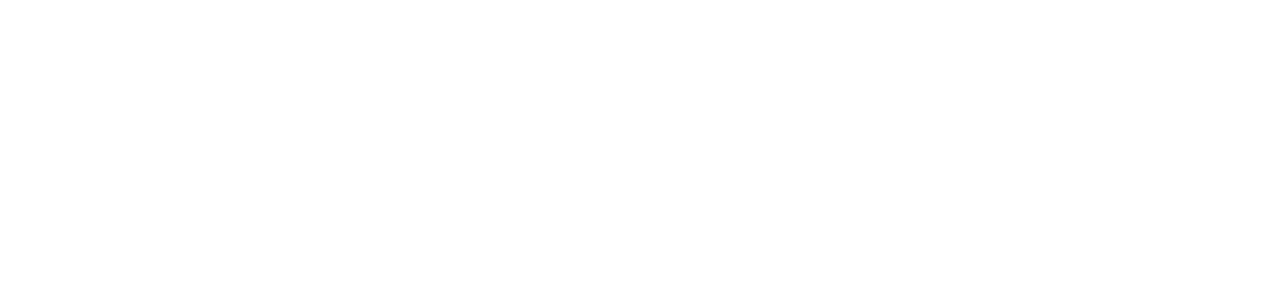
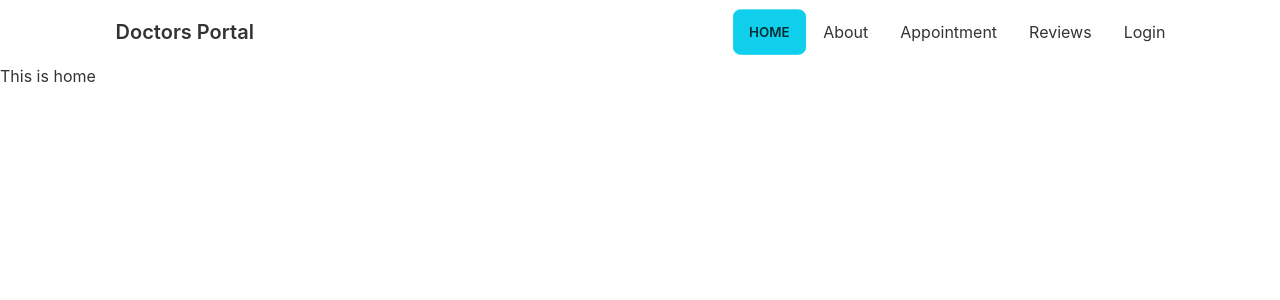
Before and after one commit to ibrahimkhalil188/doctors-portal, a React (Create React App) app: page / in a window 1280 px wide. Shown: the top 300 px of the page. Built offline with nearby package versions, Linux system fonts and the light colour scheme.

Commit message:
navbar added

```diff
--- a/public/index.html
+++ b/public/index.html
@@ -2,19 +2,19 @@
 <html lang="en">
   <head>
     <meta charset="utf-8" />
-    <link rel="icon" href="%PUBLIC_URL%/favicon.ico" />
+    <Link rel="icon" href="%PUBLIC_URL%/favicon.ico" />
     <meta name="viewport" content="width=device-width, initial-scale=1" />
     <meta name="theme-color" content="#000000" />
     <meta
       name="description"
       content="Web site created using create-react-app"
     />
-    <link rel="apple-touch-icon" href="%PUBLIC_URL%/logo192.png" />
+    <Link rel="apple-touch-icon" href="%PUBLIC_URL%/logo192.png" />
     <!--
       manifest.json provides metadata used when your web app is installed on a
       user's mobile device or desktop. See https://developers.google.com/web/fundamentals/web-app-manifest/
     -->
-    <link rel="manifest" href="%PUBLIC_URL%/manifest.json" />
+    <Link rel="manifest" href="%PUBLIC_URL%/manifest.json" />
     <!--
       Notice the use of %PUBLIC_URL% in the tags above.
       It will be replaced with the URL of the `public` folder during the build.
--- a/src/App.js
+++ b/src/App.js
@@ -1,10 +1,19 @@
+import { Route, Routes } from 'react-router-dom';
 import './App.css';
+import About from './Pages/About/About';
+import Home from './Pages/Home/Home';
+import Navbar from './Pages/Shared/Navbar';
 
 function App() {
   return (
-    <div className="App">
-
-    </div>
+    <div>
+      <Navbar></Navbar>
+      <Routes>
+        <Route path='/' element={<Home></Home>}></Route>
+        <Route path='/home' element={<Home></Home>}></Route>
+        <Route path='about' element={<About></About>}></Route>
+      </Routes>
+    </div >
   );
 }
 
--- /dev/null
+++ b/src/Pages/About/About.js
@@ -0,0 +1,11 @@
+import React from 'react';
+
+const About = () => {
+    return (
+        <div>
+            <h1>This is about</h1>
+        </div>
+    );
+};
+
+export default About;
--- /dev/null
+++ b/src/Pages/Home/Home.js
@@ -0,0 +1,11 @@
+import React from 'react';
+
+const Home = () => {
+    return (
+        <div>
+            <h1>This is home</h1>
+        </div>
+    );
+};
+
+export default Home;
--- /dev/null
+++ b/src/Pages/Shared/CustomLink.js
@@ -0,0 +1,20 @@
+import React from 'react';
+import { Link, useMatch, useResolvedPath } from 'react-router-dom';
+
+const CustomLink = ({ children, to, ...props }) => {
+    let resolved = useResolvedPath(to);
+    let match = useMatch({ path: resolved.pathname, end: true });
+    return (
+        <div>
+            <Link
+                style={{ backgroundColor: match ? "#0FCFEC" : "none" }}
+                to={to}
+                {...props}
+            >
+                {children}
+            </Link>
+        </div>
+    );
+};
+
+export default CustomLink;
--- /dev/null
+++ b/src/Pages/Shared/Navbar.js
@@ -0,0 +1,53 @@
+import React from 'react';
+import { Link } from 'react-router-dom';
+import CustomLink from './CustomLink';
+
+const Navbar = () => {
+    return (
+        <div>
+            <div className="navbar bg-base-100 justify-center">
+                <div className="navbar-start">
+                    <div className="dropdown">
+                        <label tabIndex="0" className="btn btn-ghost lg:hidden">
+                            <svg xmlns="http://www.w3.org/2000/svg" className="h-5 w-5" fill="none" viewBox="0 0 24 24" stroke="currentColor"><path strokeLinecap="round" strokeLinejoin="round" strokeWidth="2" d="M4 6h16M4 12h8m-8 6h16" /></svg>
+                        </label>
+                        <ul tabIndex="0" className="menu menu-compact dropdown-content mt-3 p-2 shadow bg-base-100 rounded-box w-52">
+                            <li><Link to="/">Item 1</Link></li>
+                            <li tabIndex="0">
+                                <Link to="/" className="justify-between">
+                                    Parent
+                                    <svg className="fill-current" xmlns="http://www.w3.org/2000/svg" width="24" height="24" viewBox="0 0 24 24"><path d="M8.59,16.58L13.17,12L8.59,7.41L10,6L16,12L10,18L8.59,16.58Z" /></svg>
+                                </Link>
+                                <ul className="p-2">
+                                    <li><Link to="/">Submenu 1</Link></li>
+                                    <li><Link to="/">Submenu 2</Link></li>
+                                </ul>
+                            </li>
+                            <li><Link to="/">Item 3</Link></li>
+                        </ul>
+                    </div>
+                    <Link to="/" className="btn btn-ghost normal-case text-xl">Doctors Portal</Link>
+                </div>
+                <div className="navbar-center hidden lg:flex">
+                    <ul className="menu menu-horizontal p-0">
+                        <Link to="/" className="btn btn-primary">Home</Link>
+                        <li tabIndex="0">
+                            <Link to="/"> About</Link>
+                        </li>
+                        <li>
+                            <Link to="/about">Appointment </Link>
+                        </li>
+                        <li>
+                            <Link to="/about">Reviews </Link>
+                        </li>
+                        <li>
+                            <Link to="/about">Login </Link>
+                        </li>
+                    </ul>
+                </div>
+            </div>
+        </div>
+    );
+};
+
+export default Navbar;
--- a/src/index.css
+++ b/src/index.css
@@ -1,3 +1,17 @@
 @tailwind base;
 @tailwind components;
 @tailwind utilities;
+
+body {
+  margin: 0;
+  font-family: -apple-system, BlinkMacSystemFont, 'Segoe UI', 'Roboto', 'Oxygen',
+    'Ubuntu', 'Cantarell', 'Fira Sans', 'Droid Sans', 'Helvetica Neue',
+    sans-serif;
+  -webkit-font-smoothing: antialiased;
+  -moz-osx-font-smoothing: grayscale;
+}
+
+code {
+  font-family: source-code-pro, Menlo, Monaco, Consolas, 'Courier New',
+    monospace;
+}
--- a/src/index.js
+++ b/src/index.js
@@ -14,7 +14,5 @@
   </BrowserRouter>
 );
 
-// If you want to start measuring performance in your app, pass a function
-// to log results (for example: reportWebVitals(console.log))
-// or send to an analytics endpoint. Learn more: https://bit.ly/CRA-vitals
+
 reportWebVitals();
--- a/tailwind.config.js
+++ b/tailwind.config.js
@@ -5,5 +5,20 @@
   theme: {
     extend: {},
   },
+  daisyui: {
+    themes: [
+      {
+        mytheme: {
+          primary: "#0FCFEC",
+          secondary: "#19D3AE",
+          accent: "#19D3AE",
+          neutral: "#3d4451",
+          "base-100": "#ffffff",
+        },
+      },
+      "dark",
+      "cupcake",
+    ],
+  },
   plugins: [require("daisyui")],
 }
```
